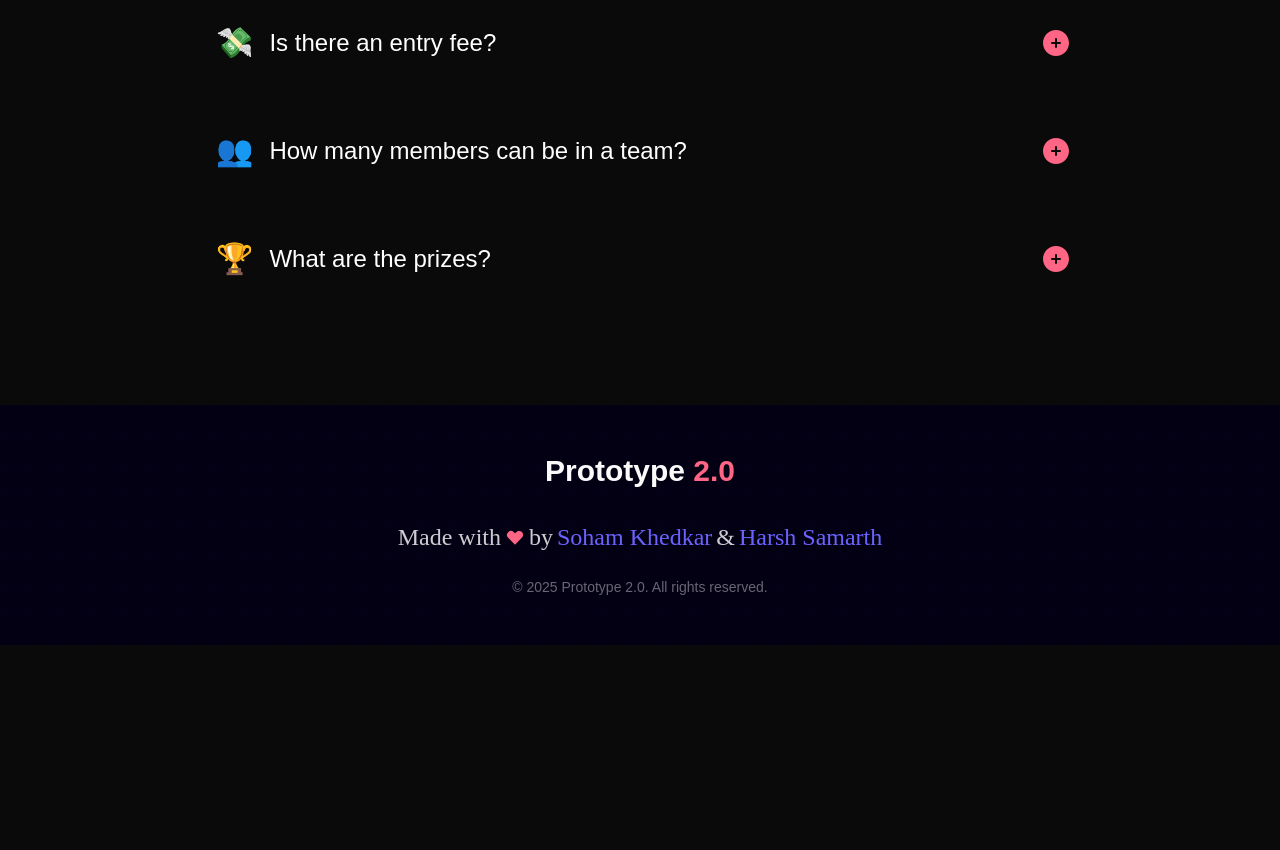
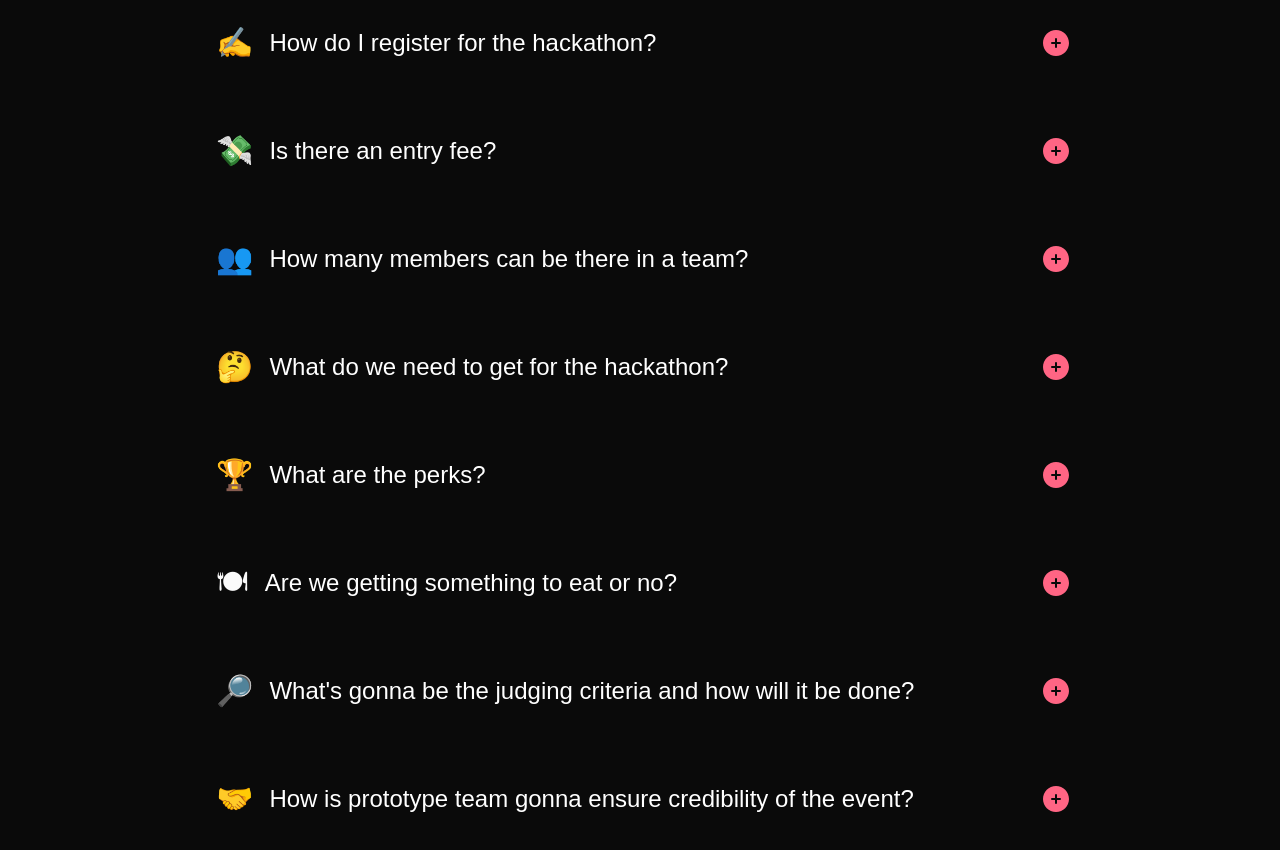
Before and after one commit to tejasnasre/prototype, a Next.js app: page / in a window 1280 px wide. Shown: the part 1900-2750 px from the top of the page. Before the commit the page ends 2545 px from the top, so only its background shows below. Built offline with nearby package versions, Linux system fonts and the light colour scheme; a web font is replaced by a local one.

Commit message:
faqs added and fixes

```diff
--- a/src/app/page.tsx
+++ b/src/app/page.tsx
@@ -16,34 +16,64 @@ export default function Home() {
     },
     {
       id: 2,
+      question: "Who can participate?",
+      answer: "Anyone with a passion for coding and problem-solving can participate. Whether you're a student, professional, or hobbyist, we welcome you!",
+      icon: "👩‍💻"
+    },
+    {
+      id: 3,
       question: "When and where is it happening?",
       answer: "It's happening on April 16th, 2025, at GHRCEMN venue details will be shared with registered participants.",
       icon: "📍"
     },
     {
-      id: 3,
+      id: 4,
       question: "How do I register for the hackathon?",
       answer: "Click on the 'Register Now' button on our website and fill out the registration form.",
       icon: "✍️"
     },
     {
-      id: 4,
+      id: 5,
       question: "Is there an entry fee?",
       answer: "Yup 300 rupees per team is the entry fee.",
       icon: "💸"
     },
     {
-      id: 5,
-      question: "How many members can be in a team?",
-      answer: "Teams can have 2-4 members.",
+      id: 6,
+      question: "How many members can be there in a team?",
+      answer: "Teams can have 1-4 members.",
       icon: "👥"
     },
     {
-      id: 6,
-      question: "What are the prizes?",
+      id: 7,
+      question: "What do we need to get for the hackathon?",
+      answer: "Nothing much folks, just bring your laptop with charger, extension board (if you got any or else we will provide you), and your creativity fs.",
+      icon: "🤔"
+    },
+    {
+      id: 8,
+      question: "What are the perks?",
       answer: "The total prize pool is ₹10,000, along with internship opportunities and tech goodies for winners.",
       icon: "🏆"
-    }
+    },
+    {
+      id: 9,
+      question: "Are we getting something to eat or no?",
+      answer: "DW folks we got you covered, we will provide you with something lighter to eat if you want to bring in your own snacks and lunchbox feel free too.",
+      icon: "🍽"
+    },
+    {
+      id: 10,
+      question: "What's gonna be the judging criteria and how will it be done?",
+      answer: "The judging criteria will be based on creativity, functionality, and presentation of the prototype. We will have a panel of judges who will evaluate the projects.",
+      icon: "🔎"
+    },
+    {
+      id: 11,
+      question: "How is prototype team gonna ensure credibility of the event?",
+      answer: "As someone who has participated in multiple hackathons and also won 2 of them I (Soham) promise you there will be complete transparency maintained in the event and the judging process. NO BS and biasedness.",
+      icon: "🤝"
+    },
   ]
 
   return (
```
